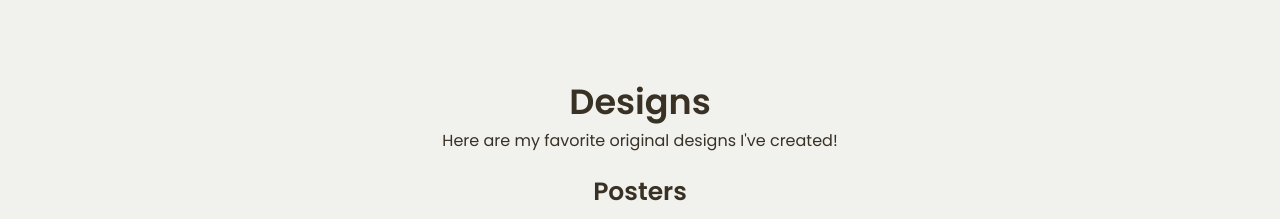
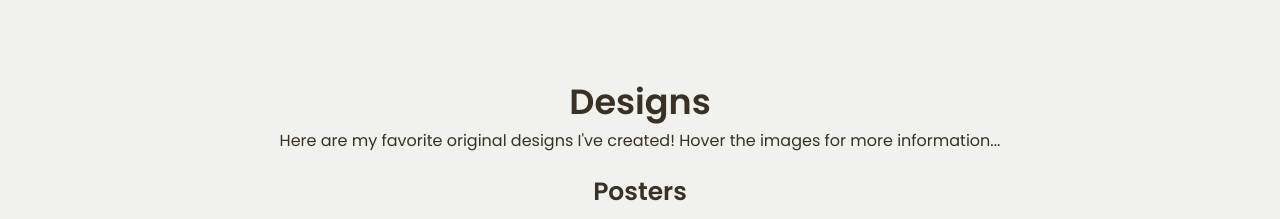
Before and after one commit to mayxple/myanhthuyta.github.io, a plain HTML site: page index.html in a window 1280 px wide. Shown: the part 1800-2019 px from the top of the page. Drawn offline with Linux system fonts and the light colour scheme.

Commit message:
Text Update to index.html

```diff
--- a/index.html
+++ b/index.html
@@ -116,6 +116,7 @@
             <h2>Designs</h2>
             <div class="text">
             Here are my favorite original designs I've created!
+            Hover the images for more information...
             </div>
 
             <h3>Posters</h3>
@@ -185,5 +186,4 @@
     </main>
 
 </body>
-
 </html>
```
